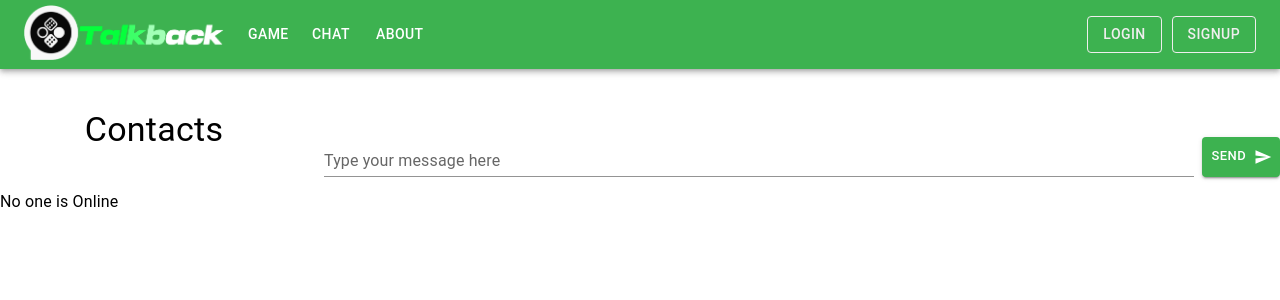
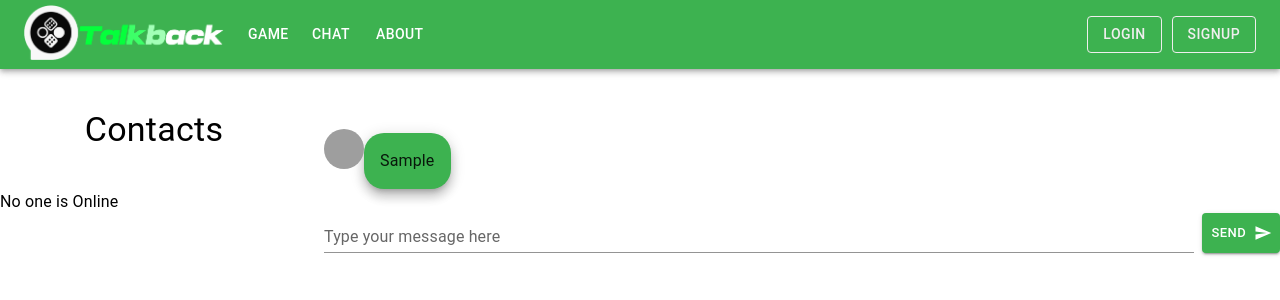
Before and after one commit to DorFrantzozo/TalkBack, a React (Vite) app in the folder TalkBackClient/: page /chat in a window 1280 px wide. Both pictures are taken after typing "Sample" into the empty fields and a click on the button "SEND". Shown: the top 300 px of the page. Built offline with nearby package versions, Linux system fonts and the light colour scheme; grey boxes are pictures that could not be loaded.

Commit message:
added chat messages

```diff
--- a/TalkBackClient/src/Components/Chat/Chat.jsx
+++ b/TalkBackClient/src/Components/Chat/Chat.jsx
@@ -28,9 +28,10 @@ export default function Chat() {
   const handlesendMessage = () => {
     if (messageInput.trim() !== "") {
       // Emit 'sendMessage' event to the server
+
       setMessages((perv) => [
         ...perv,
-        { isSelf: true, messageInput, name: auth.name },
+        { isSelf: true, message: messageInput, name: auth.name },
       ]);
       userSocket.emit("sendMessage", messageInput, selectedUser);
       console.log(messageInput);
@@ -70,16 +71,19 @@ export default function Chat() {
               >
                 {selectedUser ? selectedUser.name : ""}
               </Typography>
-              {Object.values(messages).map((data, index) => {
-                <>
-                  {data.isSelf ? (
-                    <MyChat key={index} data={JSON.stringify(data)} />
+              <Box>
+                {Object.values(messages).map((data, index) =>
+                  data.isSelf ? (
+                    <MyChat
+
+                      key={index}
+                      data={JSON.stringify(data)}
+                    />
                   ) : (
                     <HisChat key={index} data={JSON.stringify(data)} />
-                  )}
-                </>;
-              })}
-
+                  )
+                )}
+              </Box>
               <Box sx={{ display: "flex", alignItems: "flex-end" }}>
                 <TextField
                   sx={{ flex: 1, mr: 1 }}
--- a/TalkBackClient/src/Components/Chat/Contacts.jsx
+++ b/TalkBackClient/src/Components/Chat/Contacts.jsx
@@ -1,7 +1,7 @@
 import * as React from "react";
 import List from "@mui/material/List";
 import ListItem from "@mui/material/ListItem";
-import Divider from "@mui/material/Divider";
+import { OnlineBadge } from "../../assets/Themes/colors";
 import ListItemText from "@mui/material/ListItemText";
 import ListItemAvatar from "@mui/material/ListItemAvatar";
 import Avatar from "@mui/material/Avatar";
@@ -53,7 +53,16 @@ export default function Contacts({ handleSelected }) {
             <Button key={index} onClick={() => handleSelectedUser(user)}>
               <ListItem key={index} disableGutters>
                 <ListItemAvatar>
-                  <Avatar alt="Remy Sharp" src="/static/images/avatar/1.jpg" />
+                  <OnlineBadge
+                    overlap="circular"
+                    anchorOrigin={{ vertical: "bottom", horizontal: "right" }}
+                    variant="dot"
+                  >
+                    <Avatar
+                      alt="Remy Sharp"
+                      src="/static/images/avatar/1.jpg"
+                    />
+                  </OnlineBadge>
                 </ListItemAvatar>
                 <ListItemText
                   primary={user.name}
--- a/TalkBackClient/src/Components/Chat/HisChat.jsx
+++ b/TalkBackClient/src/Components/Chat/HisChat.jsx
@@ -1,29 +1,28 @@
 /* eslint-disable react/prop-types */
 import * as React from "react";
-import Skeleton from "@mui/material/Skeleton";
 import Stack from "@mui/material/Stack";
-import { Box, Typography } from "@mui/material";
+import { Avatar, Box, Paper, Typography } from "@mui/material";
 
 export default function HisChat({ data }) {
-  const { name } = JSON.parse(data);
+  const { name, message } = JSON.parse(data);
   return (
     <Stack spacing={3}>
       {/* For variant="text", adjust the height via font-size */}
 
       <Box sx={{ display: "flex", flexDirection: "row-reverse" }}>
-        <Typography>{name}</Typography>
-        {/* <Skeleton
-          variant="circular"
-          width={40}
-          height={40}
-          sx={{ marginRight: "20px", marginLeft:"20px" }}
-        />
-        <Skeleton
-          variant="rectangular"
-          width={400}
-          height={60}
-          sx={{ borderRadius: "15px" }}
-        /> */}
+        <Avatar src="/static/images/avatar/2.jpg" />
+
+        <Box sx={{ display: "flex", flexDirection: "column", marginBottom: 2 }}>
+          <Typography variant="subtitle2" color="textSecondary" gutterBottom>
+            {name}
+          </Typography>
+          <Paper
+            elevation={8}
+            sx={{ backgroundColor: "#E0E0E0", borderRadius: 5, padding: 2 }}
+          >
+            <Typography variant="body1">{message}</Typography>
+          </Paper>
+        </Box>
       </Box>
     </Stack>
   );
--- a/TalkBackClient/src/Components/Chat/MyChat.jsx
+++ b/TalkBackClient/src/Components/Chat/MyChat.jsx
@@ -1,28 +1,32 @@
 import * as React from "react";
-import Skeleton from "@mui/material/Skeleton";
 import Stack from "@mui/material/Stack";
-import { Box } from "@mui/material";
+import { Avatar, Box, Paper, Typography } from "@mui/material";
 // eslint-disable-next-line react/prop-types
 export default function MyChat({ data }) {
-  const { name } = JSON.parse(data);
+  const { name, message } = JSON.parse(data);
   console.log(name);
   return (
     <Stack spacing={3}>
       {/* For variant="text", adjust the height via font-size */}
 
-      <Box sx={{ display: "flex" }}>
-        <Skeleton
-          variant="circular"
-          width={40}
-          height={40}
-          sx={{ marginRight: "20px", mb: "50px" }}
-        />
-        <Skeleton
-          variant="rectangular"
-          width={400}
-          height={60}
-          sx={{ borderRadius: "15px" }}
-        />
+      <Box
+        sx={{
+          display: "flex",
+        }}
+      >
+        <Avatar src="/static/images/avatar/2.jpg" />
+
+        <Box sx={{ display: "flex", flexDirection: "column", marginBottom: 2 }}>
+          <Typography variant="subtitle2" color="textSecondary" gutterBottom>
+            {name}
+          </Typography>
+          <Paper
+            elevation={8}
+            sx={{ backgroundColor: "#3DB250", borderRadius: 5, padding: 2 }}
+          >
+            <Typography variant="body1">{message}</Typography>
+          </Paper>
+        </Box>
       </Box>
     </Stack>
   );
--- a/TalkBackClient/src/assets/Themes/colors.jsx
+++ b/TalkBackClient/src/assets/Themes/colors.jsx
@@ -1,9 +1,8 @@
 import { createTheme } from "@mui/material/styles";
-
-
+import { styled } from "@mui/material/styles";
+import Badge from "@mui/material/Badge";
 
 export const theme = createTheme({
-
   palette: {
     primary: {
       main: "#3DB250",
@@ -13,3 +12,10 @@ export const theme = createTheme({
     },
   },
 });
+export const OnlineBadge = styled(Badge)(({ theme }) => ({
+  "& .MuiBadge-badge": {
+    backgroundColor: "#44b700",
+    color: "#44b700",
+    boxShadow: `0 0 0 2px ${theme.palette.background.paper}`,
+  },
+}));
```
